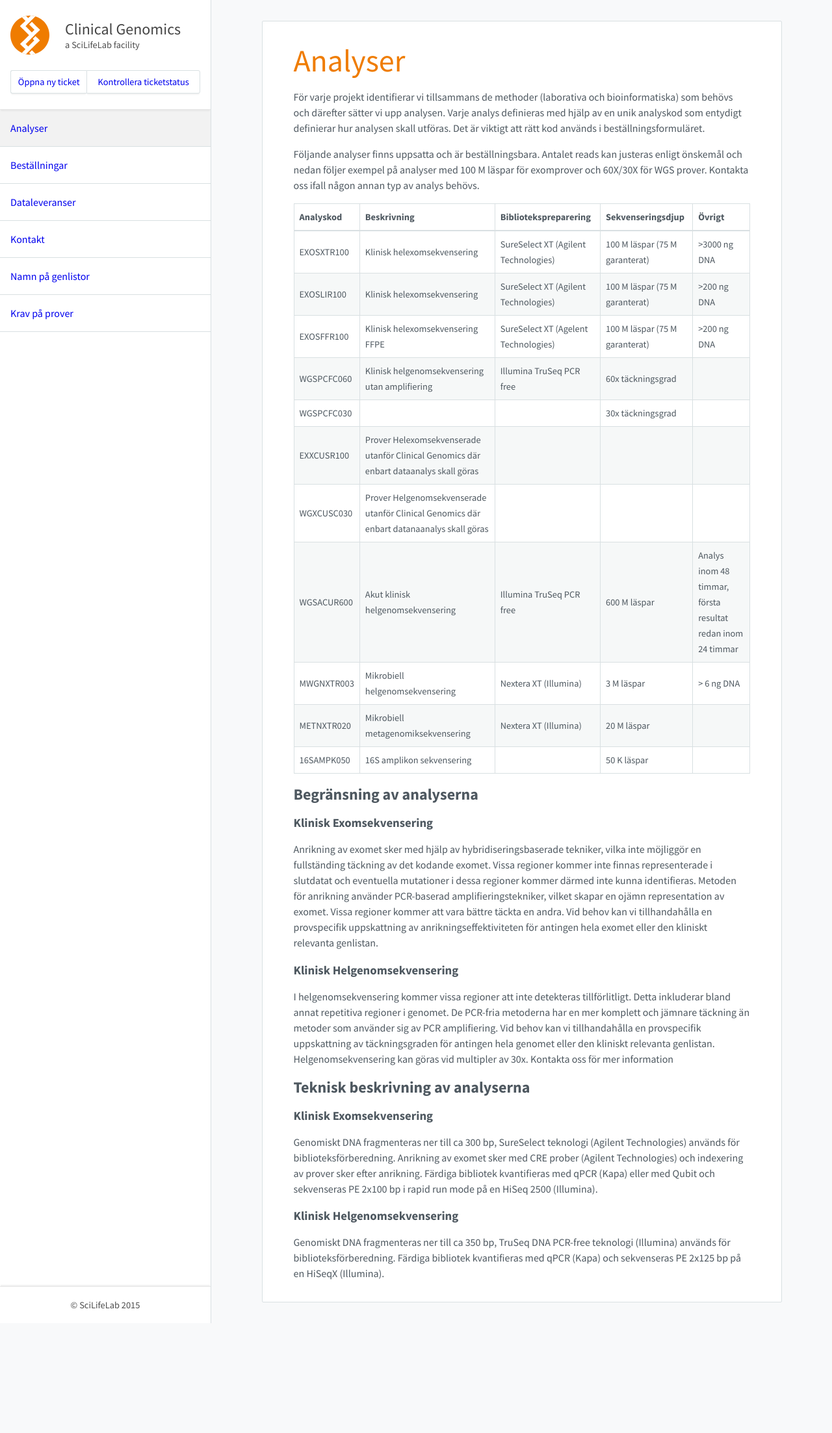
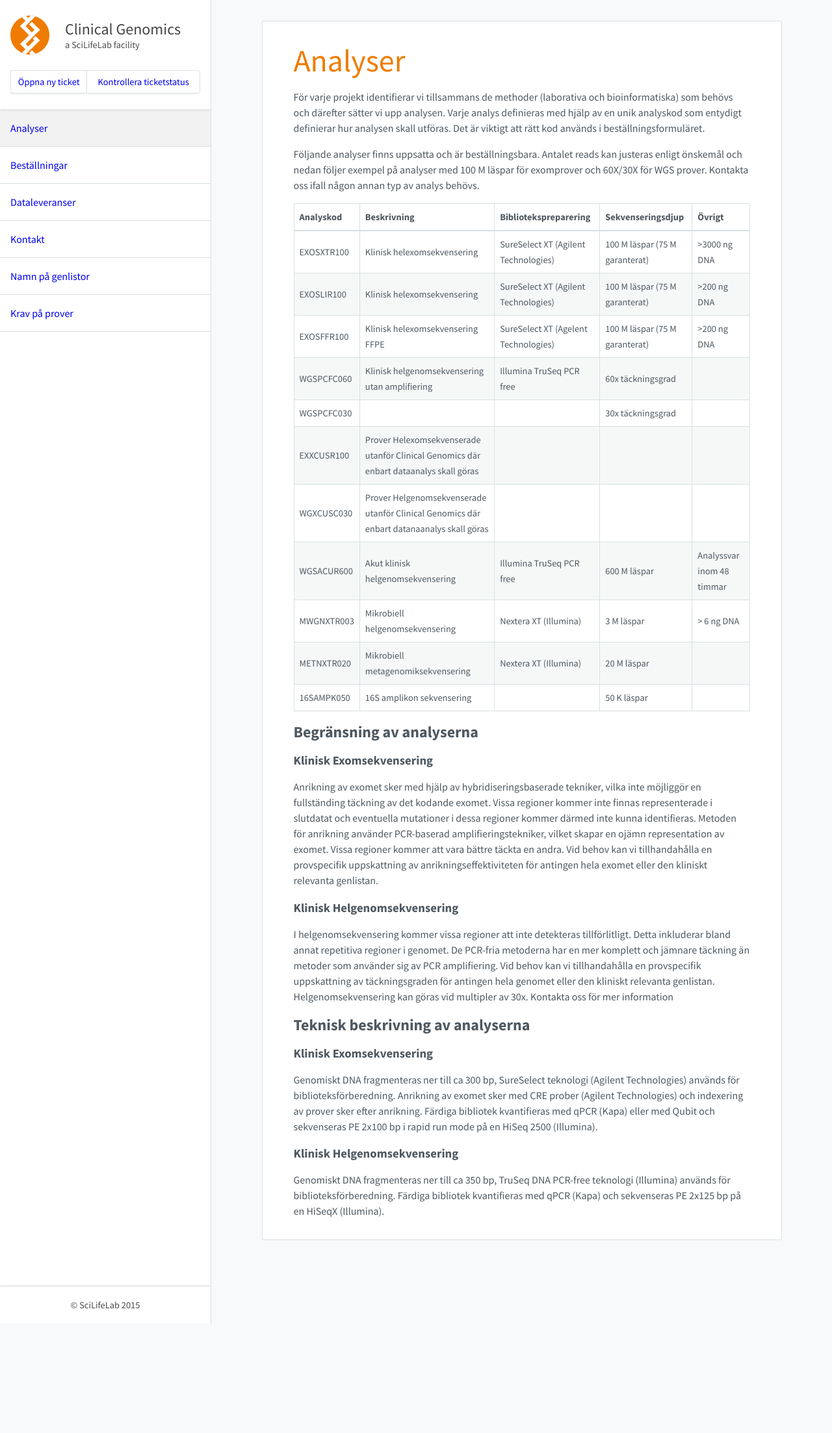
Before and after one commit to Clinical-Genomics/clinical-genomics.github.io, a Jekyll site: the page built from _topics/analyser.md, in a window 1280 px wide. Shown: the whole page at 65% size. Built offline with Jekyll 4.4.1, drawn with Linux system fonts in a browser that asks for light colours; nearby versions of some CDN libraries.

Commit message:
Update analyser.md

```diff
--- a/_topics/analyser.md
+++ b/_topics/analyser.md
@@ -26,7 +26,7 @@ Följande analyser finns uppsatta och är beställningsbara. Antalet reads kan j
 |------------+------------------------------------------------+--------------------------+---------------------------------|-----|
   WGXCUSC030|Prover Helgenomsekvenserade utanför Clinical Genomics där enbart datanaanalys skall göras
 |------------+------------------------------------------------+--------------------------+---------------------------------|-----|
-| WGSACUR600 | Akut klinisk helgenomsekvensering              | Illumina TruSeq PCR free | 600 M läspar| Analys inom 48 timmar, första resultat redan inom 24 timmar|
+| WGSACUR600 | Akut klinisk helgenomsekvensering              | Illumina TruSeq PCR free | 600 M läspar| Analyssvar inom 48 timmar|
 |-----------|-----------------------------|--------------------------------------|--------------------------------|--------------|
 | MWGNXTR003| Mikrobiell helgenomsekvensering | Nextera XT (Illumina) | 3 M läspar       | > 6 ng DNA |
 |-----------+-----------------------------+--------------------------------------+--------------------------------|--------------|
```
